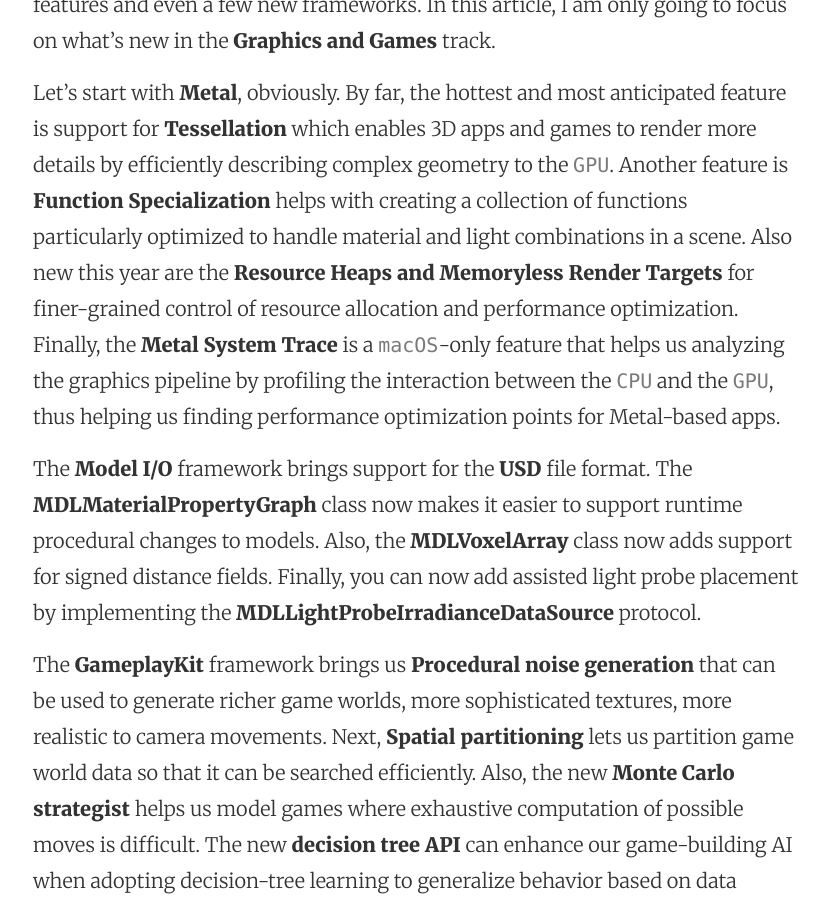
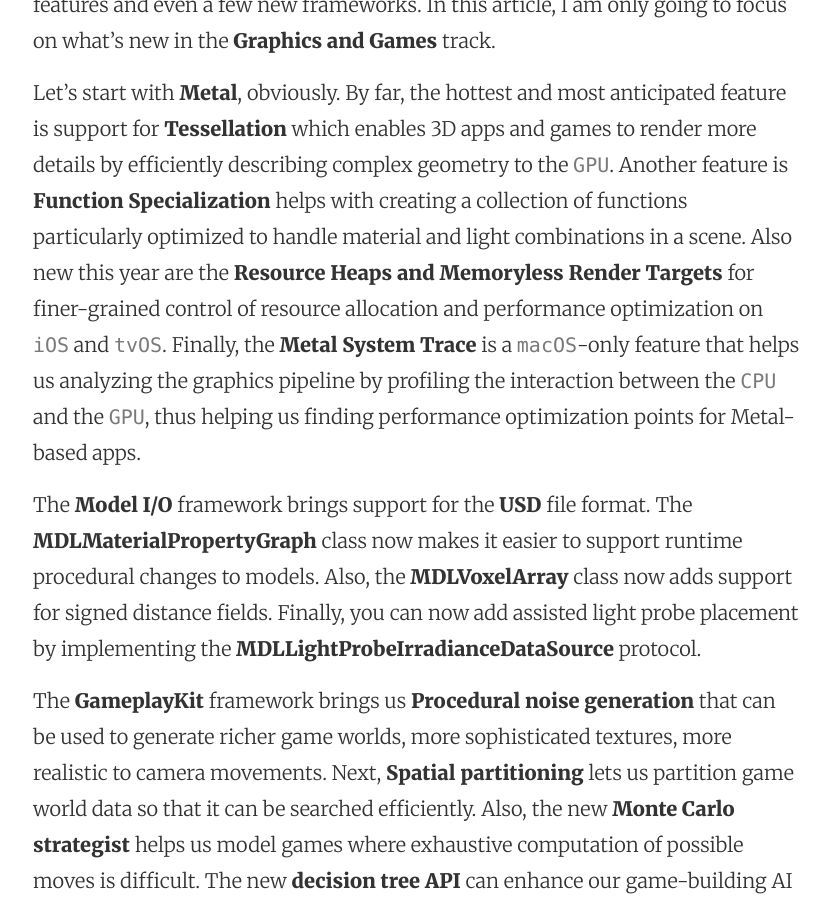
Before and after one commit to mhorga/mhorga.github.io, a Jekyll site: the page built from _posts/2016-06-14-what-s-new-in-graphics-and-games-at-wwdc-2016.markdown, in a window 1280 px wide and 900 px high, scrolled down 764 px. Shown: the whole window, without its empty margins (223-1053 px from the left). Built offline with Jekyll 4.4.1, drawn with Linux system fonts in a browser that asks for light colours; comment, search, counter and statistics services are not loaded.

Commit message:
Post update: What's new in graphics and games at WWDC 2016

```diff
--- a/_posts/2016-06-14-what-s-new-in-graphics-and-games-at-wwdc-2016.markdown
+++ b/_posts/2016-06-14-what-s-new-in-graphics-and-games-at-wwdc-2016.markdown
@@ -5,7 +5,7 @@
 ---
 Like every year, `June` is my favorite month of the year for several reasons, but __WWDC__ is most likely the top one! Watching the opening `Keynote` and the `Platforms State Of The Union` sessions yesterday revealed a plethora of new features and even a few new frameworks. In this article, I am only going to focus on what's new in the __Graphics and Games__ track.
 
-Let's start with __Metal__, obviously. By far, the hottest and most anticipated feature is support for __Tessellation__ which enables 3D apps and games to render more details by efficiently describing complex geometry to the `GPU`. Another feature is __Function Specialization__ helps with creating a collection of functions particularly optimized to handle material and light combinations in a scene. Also new this year are the __Resource Heaps and Memoryless Render Targets__ for finer-grained control of resource allocation and performance optimization. Finally, the __Metal System Trace__ is a `macOS`-only feature that helps us analyzing the graphics pipeline by profiling the interaction between the `CPU` and the `GPU`, thus helping us finding performance optimization points for Metal-based apps.
+Let's start with __Metal__, obviously. By far, the hottest and most anticipated feature is support for __Tessellation__ which enables 3D apps and games to render more details by efficiently describing complex geometry to the `GPU`. Another feature is __Function Specialization__ helps with creating a collection of functions particularly optimized to handle material and light combinations in a scene. Also new this year are the __Resource Heaps and Memoryless Render Targets__ for finer-grained control of resource allocation and performance optimization on `iOS` and `tvOS`. Finally, the __Metal System Trace__ is a `macOS`-only feature that helps us analyzing the graphics pipeline by profiling the interaction between the `CPU` and the `GPU`, thus helping us finding performance optimization points for Metal-based apps.
 
 The __Model I/O__ framework brings support for the __USD__ file format. The __MDLMaterialPropertyGraph__ class now makes it easier to support runtime procedural changes to models. Also, the __MDLVoxelArray__ class now adds support for signed distance fields. Finally, you can now add assisted light probe placement by implementing the __MDLLightProbeIrradianceDataSource__ protocol.
 
```
